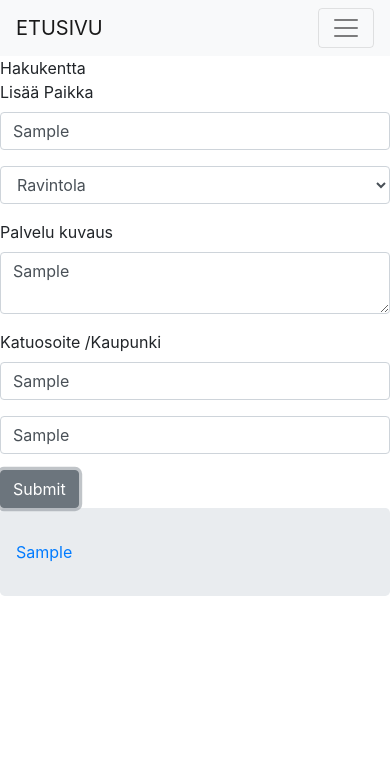
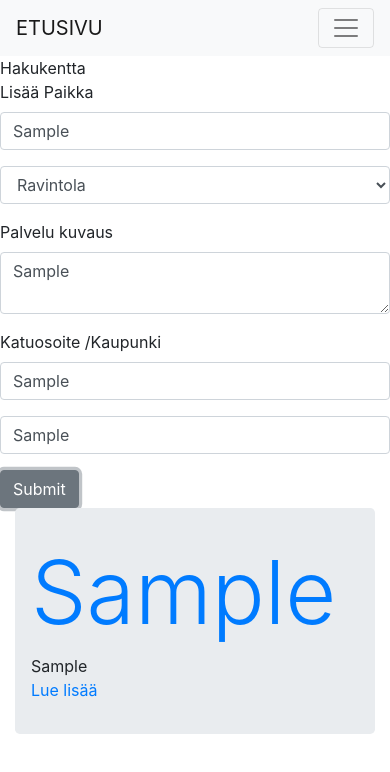
Before and after one commit to jainali/vko7-react, a React (Create React App) app: page / in a window 390 px wide. Both pictures are taken after typing "Sample", "Sample", "Sample", "Sample" into the empty fields and a click on the button "Submit". Shown: the top 772 px of the page. Built offline with nearby package versions, Linux system fonts and the light colour scheme; no server answers.

Commit message:
etusivun responsiviisuus

```diff
--- a/src/components/Paikkakortti.js
+++ b/src/components/Paikkakortti.js
@@ -1,26 +1,23 @@
 import React, { Component } from 'react';
-import { Link } from 'react-router-dom'
-
-
+import { Link } from 'react-router-dom';
+import { Button, Jumbotron } from 'reactstrap';
 
 class Paikkakortti extends Component {
 
     // Pääsy taulukon alkioihin
 
     render() {
+        return (
+            <div class="col-sm-6 col-md-6">
+                <Jumbotron>
 
-        // const Desktop = props => <Responsive {...props} minWidth={992} />;
-        // const Tablet = props => <Responsive {...props} minWidth={768} maxWidth={991} />;
-        // const Mobile = props => <Responsive {...props} maxWidth={767} />;
-        // const Default = props => <Responsive {...props} minWidth={768} />;
+                    <h1 className="display-2"><Link to={`/paikat/${this.props.paikka.Nimi}`}>{this.props.paikka.Nimi}</Link></h1>
+                    {this.props.paikka.Kuvaus}<br/>
+                    {/* <Button link={`/paikat/${this.props.paikka.Nimi}`>Lue lisää</Button> */}
+                    <Link to={`/paikat/${this.props.paikka.Nimi}`}>Lue lisää</Link>
+                </Jumbotron>
 
-        return (
-            <div>
-                {/* <Desktop>
-
-                </Desktop> */}
-                <Link to={`/paikat/${this.props.paikka.Nimi}`}>{this.props.paikka.Nimi}</Link>
-            </div>
+            </div >
         );
     }
 }
--- a/src/containers/Paikkakortit.js
+++ b/src/containers/Paikkakortit.js
@@ -1,5 +1,9 @@
 import React, { Component } from 'react';
 import Paikkakortti from '../components/Paikkakortti';
+import {
+    Container, Row, Col, CardColumns
+} from 'reactstrap';
+import MediaQuery from 'react-responsive';
 
 // Paikkakortit-container
 // Tieto tulee Etusivu-näkymän kautta.
@@ -15,13 +19,15 @@ class Paikkakortit extends Component {
 
 
         // mappaus
-        var paikat = this.props.paikat.map(function(paikka) {
-            return (<Paikkakortti paikka={paikka} key={paikka.Paikka_id}/>);
+        var paikat = this.props.paikat.map(function (paikka) {
+            return (<Paikkakortti paikka={paikka} key={paikka.Paikka_id} />);
         });
 
         return (
-            <div>
-                {paikat}
+            <div class="container-fluid">
+                <div class="row">
+                    {paikat}
+                </div>
             </div>
         );
     }
--- a/src/views/Etusivu.js
+++ b/src/views/Etusivu.js
@@ -34,9 +34,9 @@ class Koti extends Component {
             <div>
                 <Hakukentta />
                 <LisaaPaikka paikka={this.LuoPaikka} />
-                <Jumbotron>
+                {/* <Jumbotron> */}
                     <Paikkakortit paikat={this.state.data} />
-                </Jumbotron>
+                {/* </Jumbotron> */}
             </div>
         );
     }
```
